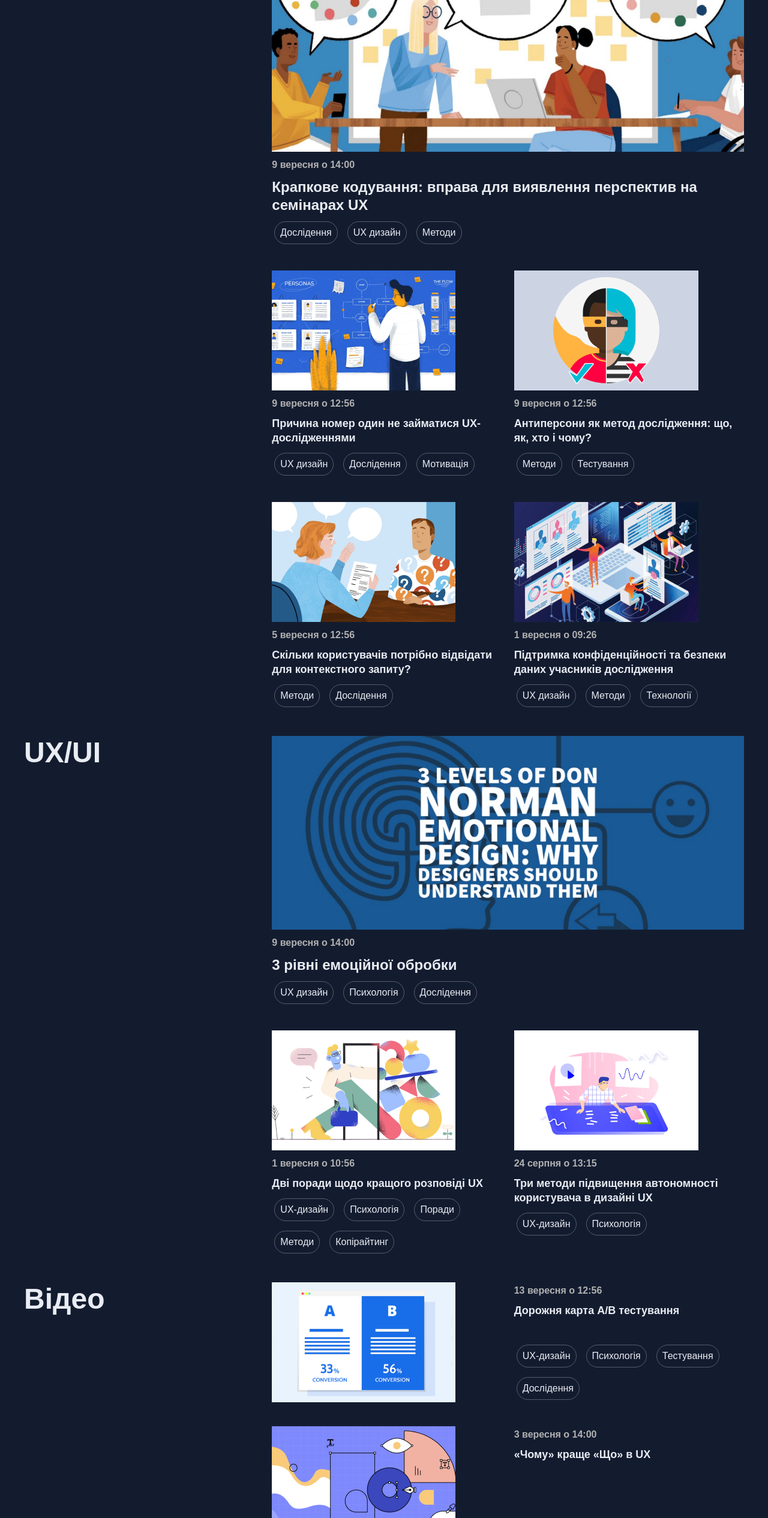
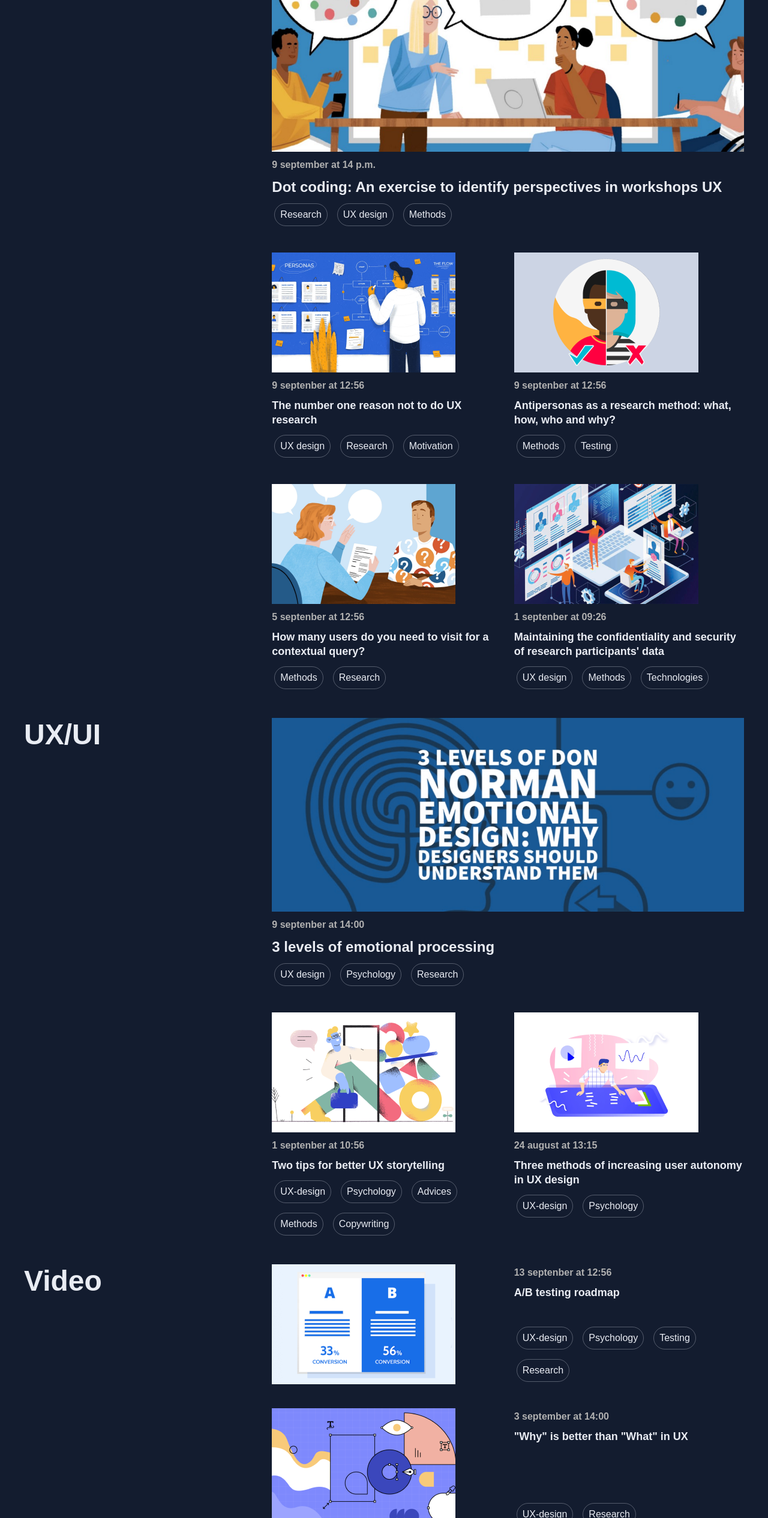
Before and after one commit to TetianaYehorova23/creative_practice_html_css, a plain HTML site: page index.html in a window 1280 px wide. Shown: the part 195-2726 px from the top of the page at 60% size. Drawn offline with Linux system fonts and the light colour scheme.

Commit message:
Update index.html

```diff
--- a/index.html
+++ b/index.html
@@ -2,7 +2,7 @@
 <html>
     <head>
         <meta charset="utf-8">
-        <title>Мастер-клас 6</title>
+        <title>Landing page</title>
         <meta name="viewport" content="width=device-width, initial-scale=1, shrink to fit=no, minimal ui">
         <link rel="stylesheet" href="style.css">
     </head>
@@ -17,16 +17,16 @@
                 <nav class="layout-nav">
                     <ul>
                         <li class="dropdown">
-                            <a href="#materials">МАТЕРІАЛИ</a>
+                            <a href="#materials">Materials</a>
 
                             <div class="dropdown-wrapper">
                                 <ul class="dropdown-menu">
                                     <li>
-                                        <a href="#">Останнє</a>
+                                        <a href="#">The last one</a>
                                     </li>
 
                                     <li>
-                                        <a href="#">Відео</a>
+                                        <a href="#">Video</a>
                                     </li>
 
                                     <li>
@@ -34,37 +34,37 @@
                                     </li>
 
                                     <li>
-                                        <a href="#">Процес проектування</a>
+                                        <a href="#">Design process</a>
                                     </li>
 
                                     <li>
-                                        <a href="#">Навігація</a>
+                                        <a href="#">Navigation</a>
                                     </li>
 
                                     <li>
-                                        <a href="#">Методи дослідення</a>
+                                        <a href="#">Research methods</a>
                                     </li>
 
                                     <li>
-                                        <a href="#">Навчальні посібники</a>
+                                        <a href="#">Teaching aids</a>
                                     </li>
 
                                     <li>
-                                        <a href="#">Тестування користувача</a>
+                                        <a href="#">User testing</a>
                                     </li>
 
                                     <li>
-                                        <a href="#">Веб-юзабіліті</a>
+                                        <a href="#">Web-usability</a>
                                     </li>
                                 </ul>
                             </div>
                         </li>
                         <li>
-                            <a href="#events">ПОДІЇ</a>
+                            <a href="#events">EVENTS</a>
                         </li>
 
                         <li>
-                            <a href="#aboutus">ПРО НАС</a>
+                            <a href="#aboutus">ABOUT US</a>
                         </li>
                     </ul>
                 </nav>
@@ -78,7 +78,7 @@
                 <section id="materials" class="section-grid">
 
                     <header class="section-header">
-                        <h2>Останнє</h2>
+                        <h2>The last one</h2>
                     </header>
 
                     <div class="article-grid">
@@ -94,17 +94,17 @@
                             </div>
 
                             <div class="article-info">
-                                <div class="article-date">9 вересня о 14:00</div>
+                                <div class="article-date">9 september at 14 p.m.</div>
                                 <h2 class="article-title">
                                     <a href="#" class="article-link">
-                                        Крапкове кодування: вправа для виявлення перспектив на семінарах UX
+                                        Dot coding: An exercise to identify perspectives in workshops UX
                                     </a>
                                 </h2>
 
                                 <div class="article-tags">
-                                    <span class="tags">Дослідення</span>
-                                    <span class="tags">UX дизайн</span>
-                                    <span class="tags">Методи</span>
+                                    <span class="tags">Research</span>
+                                    <span class="tags">UX design</span>
+                                    <span class="tags">Methods</span>
                                 </div>
                             </div>
                         </article>
@@ -115,17 +115,17 @@
                             </div>
 
                             <div class="article-info">
-                                <div class="article-date">9 вересня о 12:56</div>
+                                <div class="article-date">9 septenber at 12:56</div>
                                 <h2 class="article-title">
                                     <a href="#" class="article-link">
-                                        Причина номер один не займатися UX-дослідженнями
+                                        The number one reason not to do UX research
                                     </a>
                                 </h2>
 
                                 <div class="article-tags">
-                                    <span class="tags">UX дизайн</span>
-                                    <span class="tags">Дослідення</span>
-                                    <span class="tags">Мотивація</span>
+                                    <span class="tags">UX design</span>
+                                    <span class="tags">Research</span>
+                                    <span class="tags">Motivation</span>
                                 </div>
                             </div>
                         </article>
@@ -136,16 +136,16 @@
                             </div>
 
                             <div class="article-info">
-                                <div class="article-date">9 вересня о 12:56</div>
+                                <div class="article-date">9 septenber at 12:56</div>
                                 <h2 class="article-title">
                                     <a href="#" class="article-link">
-                                        Антиперсони як метод дослідження: що, як, хто і чому?
+                                        Antipersonas as a research method: what, how, who and why?
                                     </a>
                                 </h2>
 
                                 <div class="article-tags">
-                                    <span class="tags">Методи</span>
-                                    <span class="tags">Тестування</span>
+                                    <span class="tags">Methods</span>
+                                    <span class="tags">Testing</span>
                                 </div>
                             </div>
                         </article>
@@ -156,16 +156,16 @@
                             </div>
 
                             <div class="article-info">
-                                <div class="article-date">5 вересня о 12:56</div>
+                                <div class="article-date">5 septenber at 12:56</div>
                                 <h2 class="article-title">
                                     <a href="#" class="article-link">
-                                        Скільки користувачів потрібно відвідати для контекстного запиту?
+                                         How many users do you need to visit for a contextual query?
                                     </a>
                                 </h2>
 
                                 <div class="article-tags">
-                                    <span class="tags">Методи</span>
-                                    <span class="tags">Дослідення</span>
+                                    <span class="tags">Methods</span>
+                                    <span class="tags">Research</span>
                                 </div>
                             </div>
                         </article>
@@ -176,17 +176,17 @@
                             </div>
 
                             <div class="article-info">
-                                <div class="article-date">1 вересня о 09:26</div>
+                                <div class="article-date">1 septenber at 09:26</div>
                                 <h2 class="article-title">
                                     <a href="#" class="article-link">
-                                        Підтримка конфіденційності та безпеки даних учасників дослідження
+                                        Maintaining the confidentiality and security of research participants' data
                                     </a>
                                 </h2>
 
                                 <div class="article-tags">
-                                    <span class="tags">UX дизайн</span>
-                                    <span class="tags">Методи</span>
-                                    <span class="tags">Технології</span>
+                                    <span class="tags">UX design</span>
+                                    <span class="tags">Methods</span>
+                                    <span class="tags">Technologies</span>
                                 </div>
                             </div>
                         </article>
@@ -209,17 +209,17 @@
                             </div>
 
                             <div class="article-info">
-                                <div class="article-date">9 вересня о 14:00</div>
+                                <div class="article-date">9 septenber at 14:00</div>
                                 <h2 class="article-title">
                                     <a href="#" class="article-link">
-                                        3 рівні емоційної обробки
+                                        3 levels of emotional processing
                                     </a>
                                 </h2>
 
                                 <div class="article-tags">
-                                    <span class="tags">UX дизайн</span>
-                                    <span class="tags">Психологія</span>
-                                    <span class="tags">Дослідення</span>
+                                    <span class="tags">UX design</span>
+                                    <span class="tags">Psychology</span>
+                                    <span class="tags">Research</span>
                                 </div>
                             </div>
                         </article>
@@ -230,19 +230,19 @@
                             </div>
 
                             <div class="article-info">
-                                <div class="article-date">1 вересня о 10:56</div>
+                                <div class="article-date">1 septenber at 10:56</div>
                                 <h2 class="article-title">
                                     <a href="#" class="article-link">
-                                        Дві поради щодо кращого розповіді UX
+                                        Two tips for better UX storytelling
                                     </a>
                                 </h2>
 
                                 <div class="article-tags">
-                                    <span class="tags">UX-дизайн</span>
-                                    <span class="tags">Психологія</span>
-                                    <span class="tags">Поради</span>
-                                    <span class="tags">Методи</span>
-                                    <span class="tags">Копірайтинг</span>
+                                    <span class="tags">UX-design</span>
+                                    <span class="tags">Psychology</span>
+                                    <span class="tags">Advices</span>
+                                    <span class="tags">Methods</span>
+                                    <span class="tags">Copywriting</span>
                                 </div>
                             </div>
                         </article>
@@ -253,16 +253,16 @@
                             </div>
 
                             <div class="article-info">
-                                <div class="article-date">24 серпня о 13:15</div>
+                                <div class="article-date">24 august at 13:15</div>
                                 <h2 class="article-title">
                                     <a href="#" class="article-link">
-                                        Три методи підвищення автономності користувача в дизайні UX
+                                        Three methods of increasing user autonomy in UX design
                                     </a>
                                 </h2>
 
                                 <div class="article-tags">
-                                    <span class="tags">UX-дизайн</span>
-                                    <span class="tags">Психологія</span>
+                                    <span class="tags">UX-design</span>
+                                    <span class="tags">Psychology</span>
                                 </div>
                             </div>
                         </article>
@@ -274,7 +274,7 @@
                 <section id="video" class="section-grid">
 
                     <header class="section-header">
-                        <h2>Відео</h2>
+                        <h2>Video</h2>
                     </header>
 
                     <div class="article-grid">
@@ -285,18 +285,18 @@
                             </div>
 
                             <div class="article-info">
-                                <div class="article-date">13 вересня о 12:56</div>
+                                <div class="article-date">13 septenber at 12:56</div>
                                 <h2 class="article-title">
                                     <a href="#" class="article-link">
-                                        Дорожня карта A/B тестування
+                                        A/B testing roadmap
                                     </a>
                                 </h2>
 
                                 <div class="article-tags">
-                                    <span class="tags">UX-дизайн</span>
-                                    <span class="tags">Психологія</span>
-                                    <span class="tags">Тестування</span>
-                                    <span class="tags">Дослідення</span>
+                                    <span class="tags">UX-design</span>
+                                    <span class="tags">Psychology</span>
+                                    <span class="tags">Testing</span>
+                                    <span class="tags">Research</span>
                                 </div>
                             </div>
                         </article>
@@ -307,16 +307,16 @@
                             </div>
 
                             <div class="article-info">
-                                <div class="article-date">3 вересня о 14:00</div>
+                                <div class="article-date">3 september at 14:00</div>
                                 <h2 class="article-title">
                                     <a href="#" class="article-link">
-                                        «Чому» краще «Що» в UX
+                                        "Why" is better than "What" in UX
                                     </a>
                                 </h2>
 
                                 <div class="article-tags">
-                                    <span class="tags">UX-дизайн</span>
-                                    <span class="tags">Дослідення</span>
+                                    <span class="tags">UX-design</span>
+                                    <span class="tags">Research</span>
                                 </div>
                             </div>
                         </article>
@@ -327,16 +327,16 @@
                             </div>
 
                             <div class="article-info">
-                                <div class="article-date">12 вересня о 9:11</div>
+                                <div class="article-date">12 september at 9:11</div>
                                 <h2 class="article-title">
                                     <a href="#" class="article-link">
-                                        Скільки користувачів потрібно відвідати для контекстного запиту?
+                                        How many users do you need to visit for a contextual query?
                                     </a>
                                 </h2>
 
                                 <div class="article-tags">
-                                    <span class="tags">UX-дизайн</span>
-                                    <span class="tags">Дослідення</span>
+                                    <span class="tags">UX-design</span>
+                                    <span class="tags">Research</span>
                                 </div>
                             </div>
                         </article>
@@ -345,10 +345,7 @@
                 </section>
 
             </div>
-
         </div>
-
-
 
     </body>
 </html>
```
